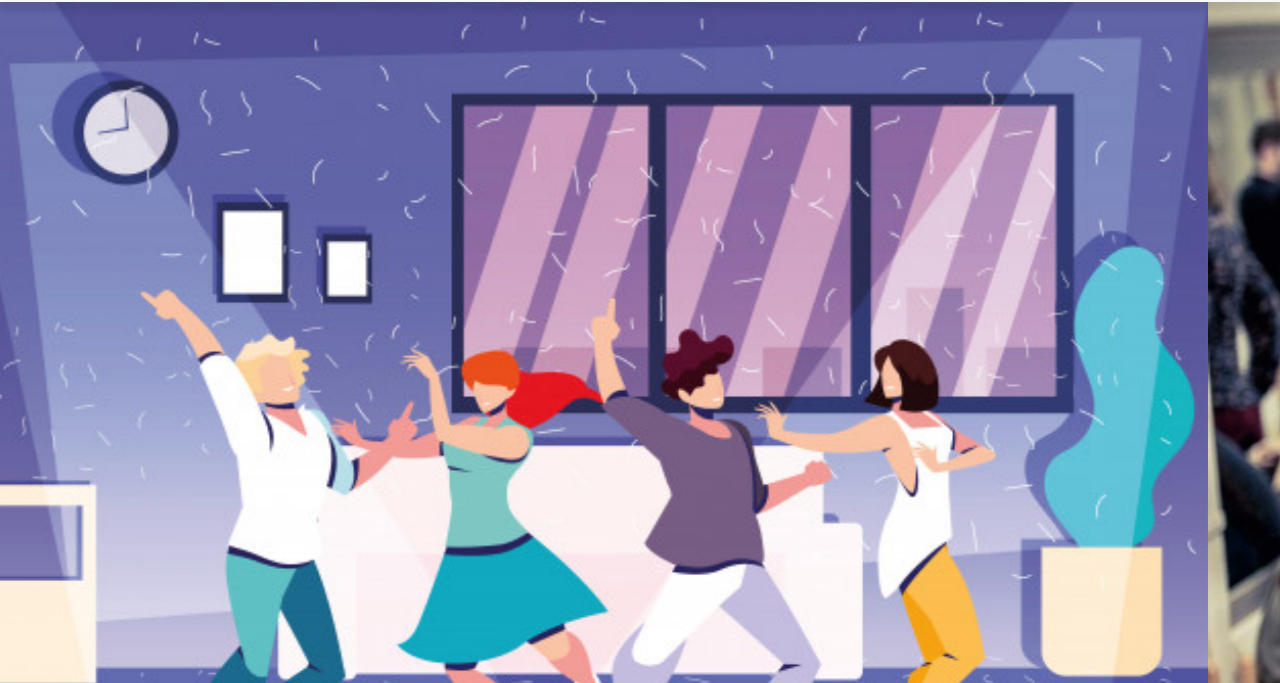
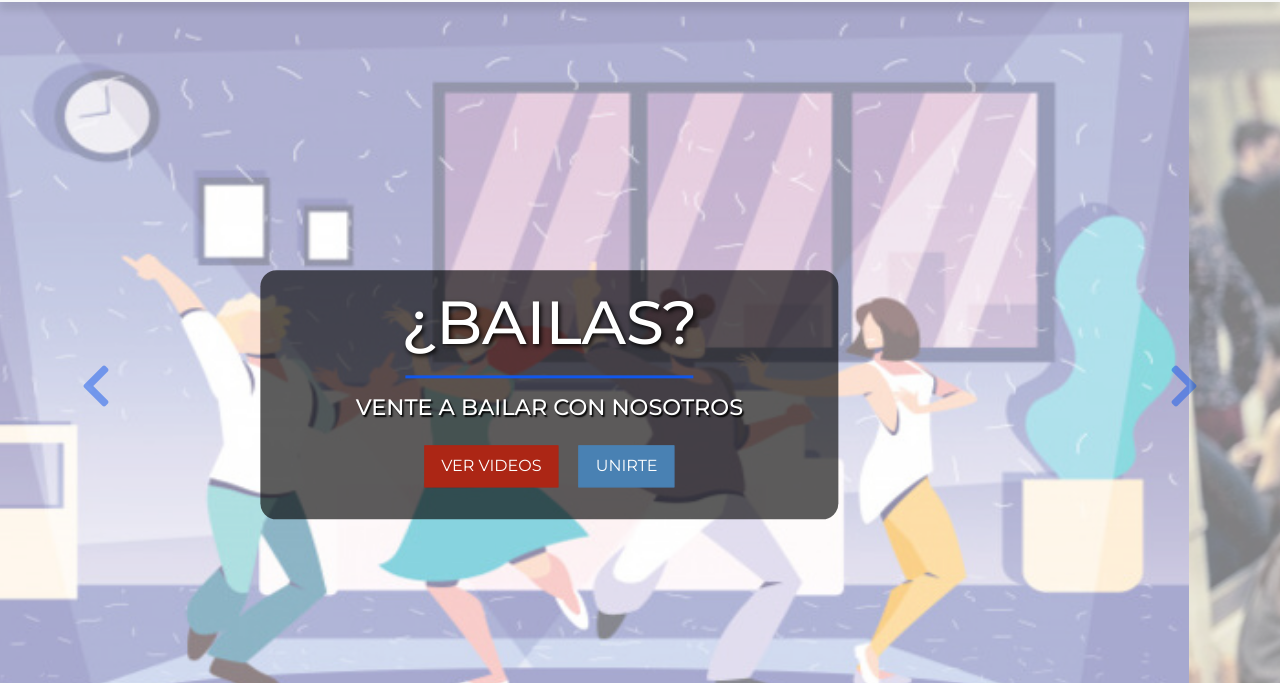
Before and after one commit to djxete/pagina-bailar, a plain HTML site: page index.html in a window 1280 px wide. Shown: the part 117-800 px from the top of the page. Drawn offline with nearby package versions, Linux system fonts and the light colour scheme.

Commit message:
he hecho casi todos el carousel, falta agregar el caption central a las otras imagenes(la imagen active está hecha)

```diff
--- a/css/main.css
+++ b/css/main.css
@@ -42,6 +42,7 @@ body{
 
 .navbar-brand img{
     height: 3rem;
+
 }
 
 .nav-item {
@@ -58,3 +59,76 @@ body{
 }
 
 /*===================== CAROUSEL ===========================*/
+
+.carousel-item img{
+    filter: opacity(50%);
+    height: 100%;
+
+}
+
+.aSpan{
+    color: rgb(17, 87, 236);
+}
+
+#carousel{
+    box-shadow: 0 1rem 1rem rgba(0,0,0,.1);
+
+}
+
+.carousel-inner{
+    max-height: 50rem!important;
+}
+
+/*---Change carousel transition speed --*/
+.carousel-item-next,
+.carousel-item-prev,
+.carousel-item.active{
+    transition: transform 1.2s ease;
+}
+
+/*-- Carousel Content --*/
+
+.carousel-caption{
+    position: absolute;
+    top:54%;
+    transform: translateY(-50%);
+    text-transform: uppercase;
+}
+
+.carousel-caption h1{
+    font-size: 3.8rem;
+    text-shadow: .1rem .1rem .3rem rgba(0,0,0,1);
+
+}
+.carousel-caption h3{
+    font-size: 1.4rem;
+    text-shadow: .1rem .1rem .1rem rgba(0,0,0,1);
+
+}
+
+.bg-custom{
+    background-color: rgba(0, 0, 0, 0.637);
+    color: #ffffff;
+    border-radius: 1rem;
+
+}
+
+.border-primary{
+    border-top: .2rem solid  rgb(17, 87, 236)!important;
+}
+
+.btn-lg{
+    border-radius:0;
+    text-transform: uppercase;
+    font-size:1rem;
+    border-width: medium;
+}
+
+.btn-danger{
+    background-color: #ac2615;
+    border: .1rem solid #ac2615;
+}
+.btn-primary{
+    background-color: #4981b3;
+    border: .1rem solid #4981b3;
+}
--- a/index.html
+++ b/index.html
@@ -12,6 +12,9 @@
 
     <!-- Bootstrap -->
     <link rel="stylesheet" href="./css/bootstrap.min.css">
+
+     <!-- Font Awesome -->
+    <link rel="stylesheet" href="https://use.fontawesome.com/releases/v5.6.3/css/all.css" integrity="sha384-UHRtZLI+pbxtHCWp1t77Bi1L4ZtiqrqD80Kn4Z8NTSRyMA2Fd33n5dQ8lWUE00s/" crossorigin="anonymous"></head>
 
     <!-- My Css -->
     <link rel="stylesheet" href="./css/main.css">
@@ -70,7 +73,21 @@
     <div class="carousel-inner">
 
         <div class="carousel-item active">
-            <img src="./img/carousel/main.jpg" alt="main image" title="main image" class="w-100">
+            <img src="./img/carousel/main (1).jpg" alt="main image" title="main image" class="w-100">
+            <div class="carousel-caption">
+                <div class="container">
+                    <div class="row justify-content-center">
+                        <div class="col-8 bg-custom d-none d-md-block py-3 px-0">
+                            <h1>¿Bailas?</h1>
+                            <div class="border-top border-primary w-50 mx-auto my-3"></div>
+                            <h3>Vente a bailar con nosotros</h3>
+                            <a href="#" class="btn btn-danger btn-lg my-3 mr-2">Ver videos</a>
+                            <a href="#" class="btn btn-primary btn-lg ml-2">Unirte</a>
+
+                        </div>
+                    </div>
+                </div>
+            </div>
         </div>
         <div class="carousel-item">
             <img src="./img/carousel/bachata.jpg" alt="bachata image" title="bachata" class="w-100">
@@ -83,6 +100,12 @@
     <!-- End Carousel Content-->
 
     <!-- Previous & Next Buttons-->
+    <a href="#carousel" class="carousel-control-prev" role="button" data-slide="prev">
+        <span class="fas fa-chevron-left fa-3x aSpan"></span>
+    </a>
+    <a href="#carousel" class="carousel-control-next" role="button" data-slide="next">
+        <span class="fas fa-chevron-right fa-3x aSpan"></span>
+    </a>
 
     <!-- End Previous & Next Buttons-->
 
```
Also changed, not shown: img/carousel/main (1).jpg (added).
